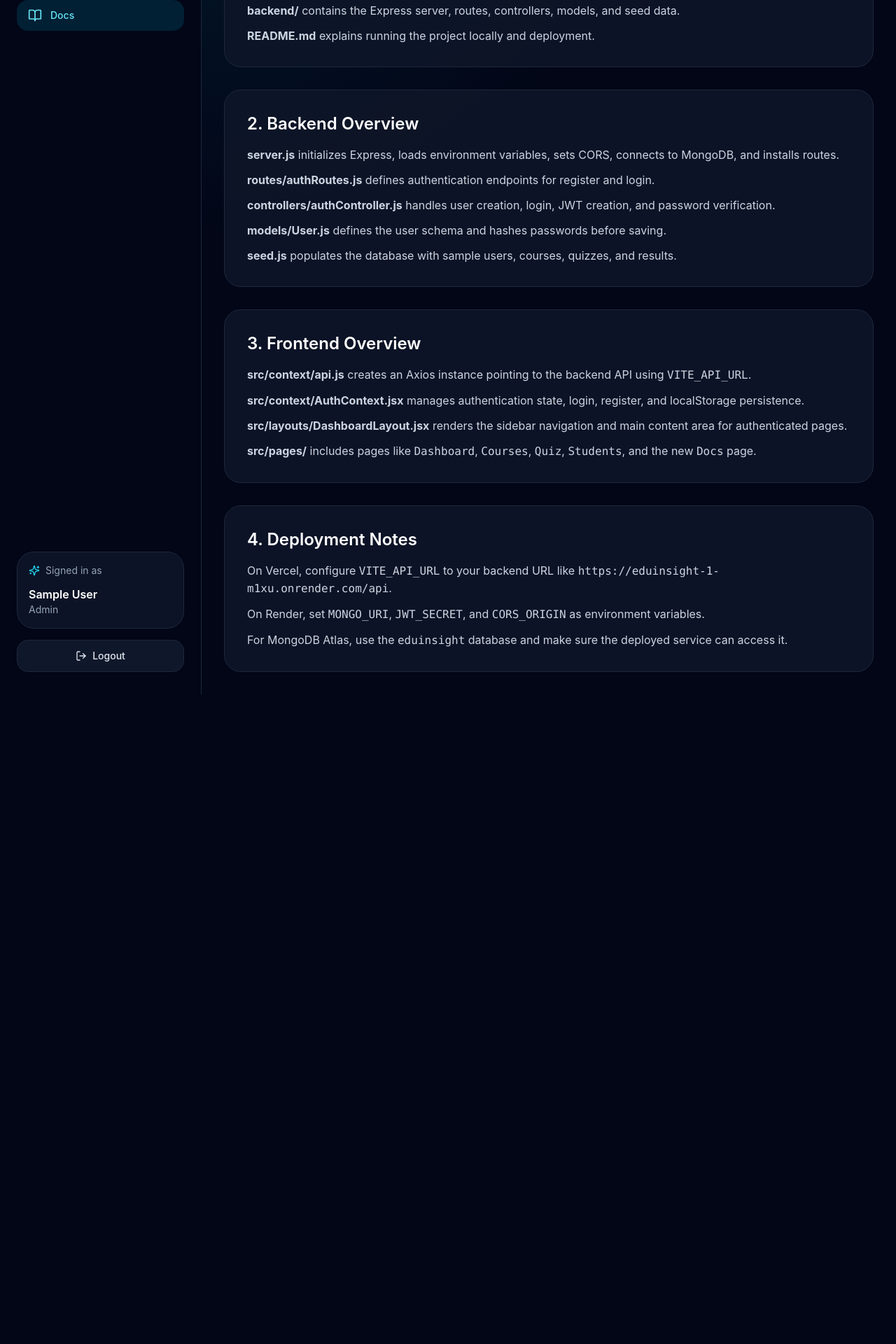
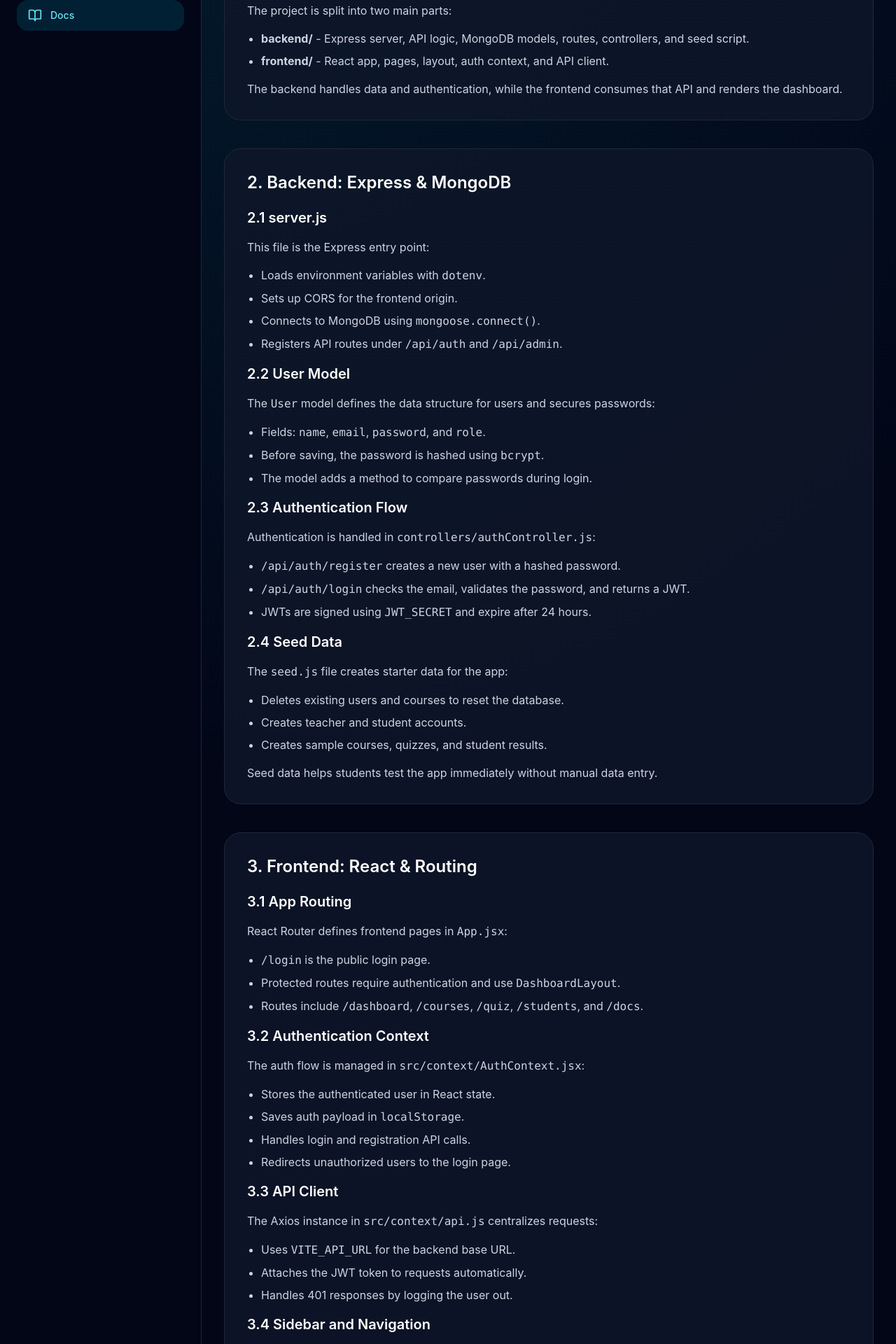
Before and after one commit to ibrahimjlidi/EduInsight, a React (Vite) app in the folder frontend/: page /docs in a window 1280 px wide. Shown: the part 320-2240 px from the top of the page at 70% size. Before the commit the page ends 1312 px from the top, so only its background shows below. Built offline with nearby package versions, Linux system fonts and the light colour scheme; sample sign-in values are in the browser's storage; the HTML template or start-up script is replaced by a standard one.

Commit message:
Expand Docs page with detailed student-friendly project guide

```diff
--- a/frontend/src/pages/Docs.jsx
+++ b/frontend/src/pages/Docs.jsx
@@ -1,50 +1,139 @@
 const Docs = () => {
   return (
-    <div className="space-y-8">
+    <div className="space-y-10">
       <div className="rounded-3xl border border-slate-800 bg-slate-900/80 p-8">
-        <h1 className="text-3xl font-semibold text-white">EduInsight Documentation</h1>
+        <h1 className="text-3xl font-semibold text-white">EduInsight Full Project Guide</h1>
         <p className="mt-4 text-slate-400">
-          This guide explains how the project is built and how the frontend, backend, and database work together.
+          This documentation walks through the entire EduInsight project from scratch, covering the backend Express API, the React frontend, the database structure, and deployment.
         </p>
       </div>
 
-      <section className="space-y-4 rounded-3xl border border-slate-800 bg-slate-900/80 p-8">
+      <section className="space-y-5 rounded-3xl border border-slate-800 bg-slate-900/80 p-8">
         <h2 className="text-2xl font-semibold text-white">1. Project Structure</h2>
-        <div className="space-y-3 text-slate-300">
-          <p><strong>frontend/</strong> contains the React app, pages, layout, and API client.</p>
-          <p><strong>backend/</strong> contains the Express server, routes, controllers, models, and seed data.</p>
-          <p><strong>README.md</strong> explains running the project locally and deployment.</p>
+        <div className="space-y-4 text-slate-300">
+          <p>The project is split into two main parts:</p>
+          <ul className="list-disc space-y-2 pl-5">
+            <li><strong>backend/</strong> - Express server, API logic, MongoDB models, routes, controllers, and seed script.</li>
+            <li><strong>frontend/</strong> - React app, pages, layout, auth context, and API client.</li>
+          </ul>
+          <p>The backend handles data and authentication, while the frontend consumes that API and renders the dashboard.</p>
         </div>
       </section>
 
-      <section className="space-y-4 rounded-3xl border border-slate-800 bg-slate-900/80 p-8">
-        <h2 className="text-2xl font-semibold text-white">2. Backend Overview</h2>
-        <div className="space-y-3 text-slate-300">
-          <p><strong>server.js</strong> initializes Express, loads environment variables, sets CORS, connects to MongoDB, and installs routes.</p>
-          <p><strong>routes/authRoutes.js</strong> defines authentication endpoints for register and login.</p>
-          <p><strong>controllers/authController.js</strong> handles user creation, login, JWT creation, and password verification.</p>
-          <p><strong>models/User.js</strong> defines the user schema and hashes passwords before saving.</p>
-          <p><strong>seed.js</strong> populates the database with sample users, courses, quizzes, and results.</p>
+      <section className="space-y-5 rounded-3xl border border-slate-800 bg-slate-900/80 p-8">
+        <h2 className="text-2xl font-semibold text-white">2. Backend: Express & MongoDB</h2>
+        <div className="space-y-4 text-slate-300">
+          <h3 className="text-xl font-semibold text-white">2.1 server.js</h3>
+          <p>This file is the Express entry point:</p>
+          <ul className="list-disc space-y-2 pl-5">
+            <li>Loads environment variables with <code>dotenv</code>.</li>
+            <li>Sets up CORS for the frontend origin.</li>
+            <li>Connects to MongoDB using <code>mongoose.connect()</code>.</li>
+            <li>Registers API routes under <code>/api/auth</code> and <code>/api/admin</code>.</li>
+          </ul>
+
+          <h3 className="text-xl font-semibold text-white">2.2 User Model</h3>
+          <p>The <code>User</code> model defines the data structure for users and secures passwords:</p>
+          <ul className="list-disc space-y-2 pl-5">
+            <li>Fields: <code>name</code>, <code>email</code>, <code>password</code>, and <code>role</code>.</li>
+            <li>Before saving, the password is hashed using <code>bcrypt</code>.</li>
+            <li>The model adds a method to compare passwords during login.</li>
+          </ul>
+
+          <h3 className="text-xl font-semibold text-white">2.3 Authentication Flow</h3>
+          <p>Authentication is handled in <code>controllers/authController.js</code>:</p>
+          <ul className="list-disc space-y-2 pl-5">
+            <li><code>/api/auth/register</code> creates a new user with a hashed password.</li>
+            <li><code>/api/auth/login</code> checks the email, validates the password, and returns a JWT.</li>
+            <li>JWTs are signed using <code>JWT_SECRET</code> and expire after 24 hours.</li>
+          </ul>
+
+          <h3 className="text-xl font-semibold text-white">2.4 Seed Data</h3>
+          <p>The <code>seed.js</code> file creates starter data for the app:</p>
+          <ul className="list-disc space-y-2 pl-5">
+            <li>Deletes existing users and courses to reset the database.</li>
+            <li>Creates teacher and student accounts.</li>
+            <li>Creates sample courses, quizzes, and student results.</li>
+          </ul>
+          <p>Seed data helps students test the app immediately without manual data entry.</p>
         </div>
       </section>
 
-      <section className="space-y-4 rounded-3xl border border-slate-800 bg-slate-900/80 p-8">
-        <h2 className="text-2xl font-semibold text-white">3. Frontend Overview</h2>
-        <div className="space-y-3 text-slate-300">
-          <p><strong>src/context/api.js</strong> creates an Axios instance pointing to the backend API using <code>VITE_API_URL</code>.</p>
-          <p><strong>src/context/AuthContext.jsx</strong> manages authentication state, login, register, and localStorage persistence.</p>
-          <p><strong>src/layouts/DashboardLayout.jsx</strong> renders the sidebar navigation and main content area for authenticated pages.</p>
-          <p><strong>src/pages/</strong> includes pages like <code>Dashboard</code>, <code>Courses</code>, <code>Quiz</code>, <code>Students</code>, and the new <code>Docs</code> page.</p>
+      <section className="space-y-5 rounded-3xl border border-slate-800 bg-slate-900/80 p-8">
+        <h2 className="text-2xl font-semibold text-white">3. Frontend: React & Routing</h2>
+        <div className="space-y-4 text-slate-300">
+          <h3 className="text-xl font-semibold text-white">3.1 App Routing</h3>
+          <p>React Router defines frontend pages in <code>App.jsx</code>:</p>
+          <ul className="list-disc space-y-2 pl-5">
+            <li><code>/login</code> is the public login page.</li>
+            <li>Protected routes require authentication and use <code>DashboardLayout</code>.</li>
+            <li>Routes include <code>/dashboard</code>, <code>/courses</code>, <code>/quiz</code>, <code>/students</code>, and <code>/docs</code>.</li>
+          </ul>
+
+          <h3 className="text-xl font-semibold text-white">3.2 Authentication Context</h3>
+          <p>The auth flow is managed in <code>src/context/AuthContext.jsx</code>:</p>
+          <ul className="list-disc space-y-2 pl-5">
+            <li>Stores the authenticated user in React state.</li>
+            <li>Saves auth payload in <code>localStorage</code>.</li>
+            <li>Handles login and registration API calls.</li>
+            <li>Redirects unauthorized users to the login page.</li>
+          </ul>
+
+          <h3 className="text-xl font-semibold text-white">3.3 API Client</h3>
+          <p>The Axios instance in <code>src/context/api.js</code> centralizes requests:</p>
+          <ul className="list-disc space-y-2 pl-5">
+            <li>Uses <code>VITE_API_URL</code> for the backend base URL.</li>
+            <li>Attaches the JWT token to requests automatically.</li>
+            <li>Handles 401 responses by logging the user out.</li>
+          </ul>
+
+          <h3 className="text-xl font-semibold text-white">3.4 Sidebar and Navigation</h3>
+          <p>The left nav is in <code>DashboardLayout.jsx</code>:</p>
+          <ul className="list-disc space-y-2 pl-5">
+            <li>Contains links to each protected page.</li>
+            <li>Highlights the active route.</li>
+            <li>Displays the signed-in user and logout button.</li>
+          </ul>
         </div>
       </section>
 
-      <section className="space-y-4 rounded-3xl border border-slate-800 bg-slate-900/80 p-8">
-        <h2 className="text-2xl font-semibold text-white">4. Deployment Notes</h2>
-        <div className="space-y-3 text-slate-300">
-          <p>On Vercel, configure <code>VITE_API_URL</code> to your backend URL like <code>https://eduinsight-1-m1xu.onrender.com/api</code>.</p>
-          <p>On Render, set <code>MONGO_URI</code>, <code>JWT_SECRET</code>, and <code>CORS_ORIGIN</code> as environment variables.</p>
-          <p>For MongoDB Atlas, use the <code>eduinsight</code> database and make sure the deployed service can access it.</p>
+      <section className="space-y-5 rounded-3xl border border-slate-800 bg-slate-900/80 p-8">
+        <h2 className="text-2xl font-semibold text-white">4. Step-by-Step Learning Path</h2>
+        <div className="space-y-4 text-slate-300">
+          <h3 className="text-xl font-semibold text-white">4.1 Start with the Backend</h3>
+          <ol className="list-decimal space-y-3 pl-5">
+            <li>Read <code>backend/server.js</code> to understand how Express is initialized and middleware is configured.</li>
+            <li>Open <code>backend/models/User.js</code> and learn how MongoDB schemas and password hashing work.</li>
+            <li>Inspect <code>backend/routes/authRoutes.js</code> and <code>backend/controllers/authController.js</code> to understand registration and login flow.</li>
+            <li>Run <code>node seed.js</code> to populate the database with sample data.</li>
+          </ol>
+
+          <h3 className="text-xl font-semibold text-white">4.2 Learn the Frontend</h3>
+          <ol className="list-decimal space-y-3 pl-5">
+            <li>Open <code>frontend/src/App.jsx</code> to understand routing and protected pages.</li>
+            <li>Study <code>frontend/src/context/AuthContext.jsx</code> to learn React context and auth state handling.</li>
+            <li>Inspect <code>frontend/src/context/api.js</code> for API configuration and token handling.</li>
+            <li>Explore page components like <code>frontend/src/pages/Login.jsx</code>, <code>Courses.jsx</code>, and <code>Dashboard.jsx</code>.</li>
+          </ol>
+
+          <h3 className="text-xl font-semibold text-white">4.3 Learn by Building</h3>
+          <ol className="list-decimal space-y-3 pl-5">
+            <li>Create a new page such as <code>/reports</code> or <code>/profile</code>.</li>
+            <li>Add a new API route in the backend and a new frontend page to consume it.</li>
+            <li>Use the existing auth flow to protect the new page.</li>
+            <li>Practice deploying both frontend and backend again after the change.</li>
+          </ol>
         </div>
+      </section>
+
+      <section className="rounded-3xl border border-slate-800 bg-slate-900/80 p-8 text-slate-300">
+        <h2 className="text-2xl font-semibold text-white">5. Deployment Checklist</h2>
+        <ul className="list-disc space-y-3 pl-5">
+          <li>Frontend: set <code>VITE_API_URL</code> in Vercel to the deployed backend URL.</li>
+          <li>Backend: set <code>MONGO_URI</code>, <code>JWT_SECRET</code>, and <code>CORS_ORIGIN</code> in Render.</li>
+          <li>Database: use MongoDB Atlas and make sure the backend can connect to the <code>eduinsight</code> database.</li>
+          <li>Test login and protected pages after deployment.</li>
+        </ul>
       </section>
     </div>
   );
```
